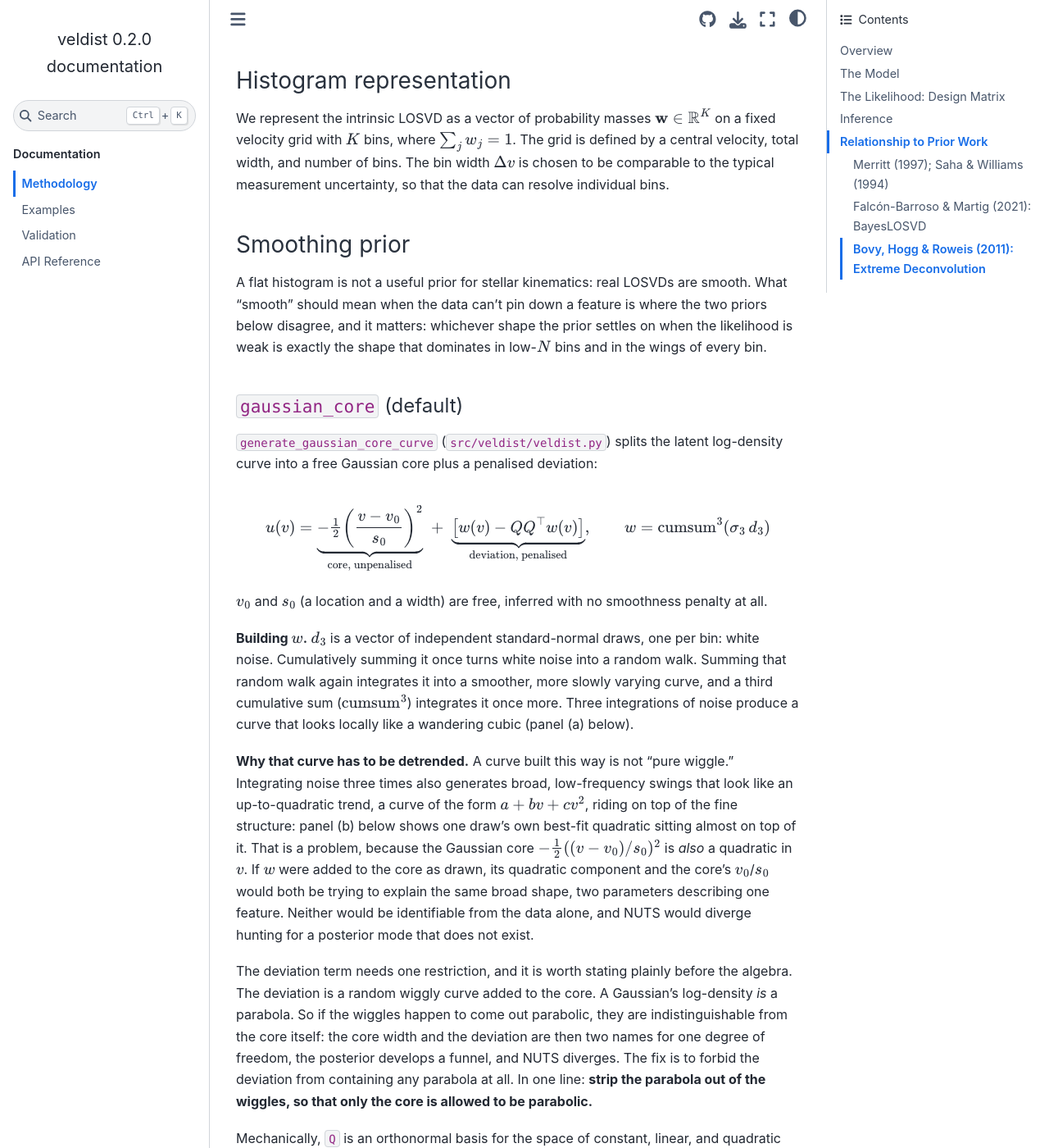
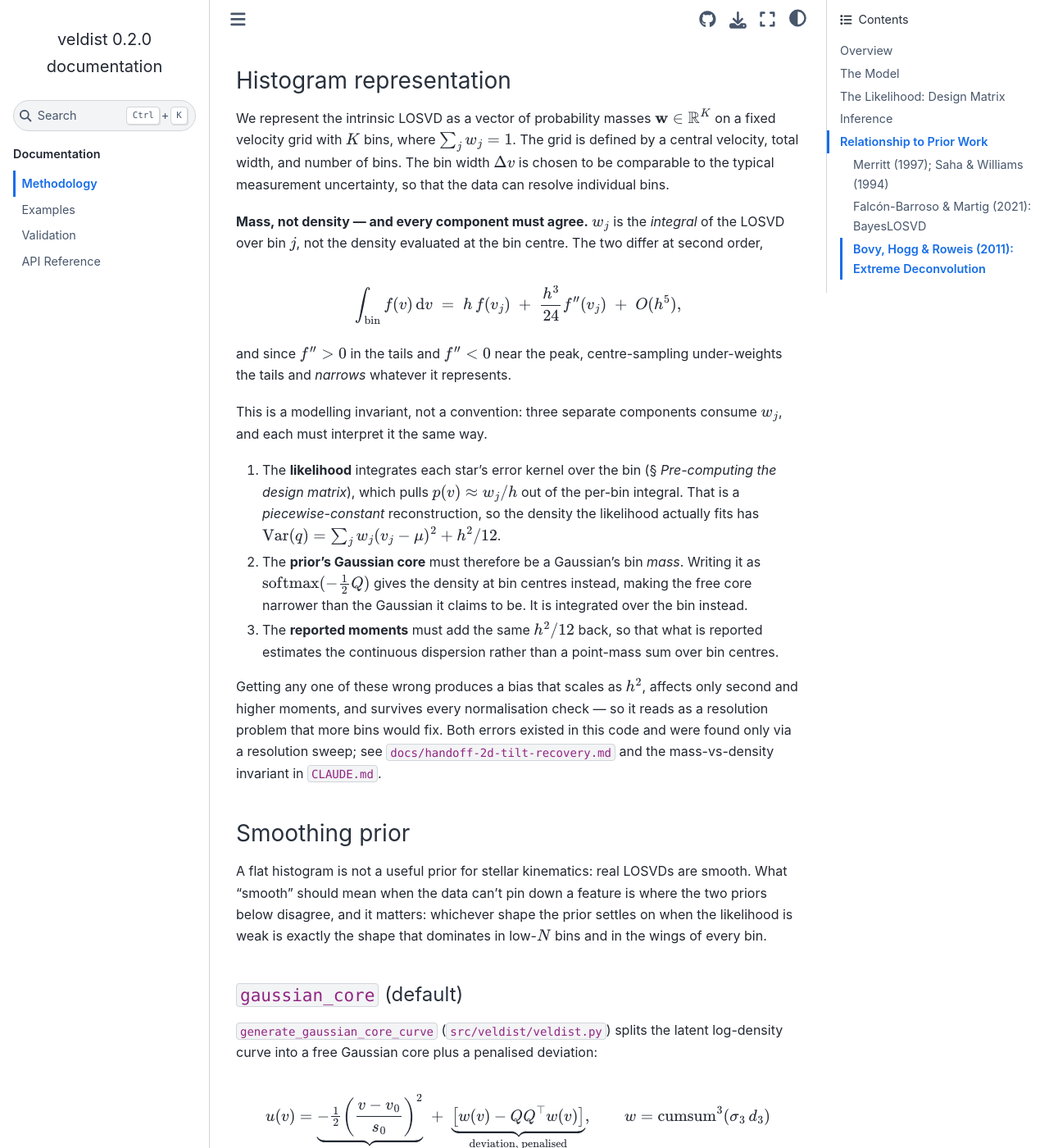
Before and after one commit to pjs902/veldist, a Sphinx documentation site: the page built from docs/theory.md, in a window 1280 px wide and 1400 px high, scrolled down 886 px. Shown: the whole window at 82% size. Built offline with Sphinx 7.4.7 and the Sphinx Book theme 1.1.4, drawn with Linux system fonts in a browser that asks for light colours; some of the changed text lies outside the part shown.

Commit message:
docs(theory): state the mass-not-density invariant in the model description
The histogram-representation section said the LOSVD is "a vector of
probability masses" and left it there. That is the load-bearing sentence in
the whole document and it was doing no work: nothing said what breaks if a
component treats those numbers as a density instead, and two components did.

Adds the O(h^2) expansion, the sign argument (f'' > 0 in the tails, so
centre-sampling under-weights them and narrows the distribution), and the
three consumers that must agree: the likelihood integrates the error kernel
over the bin and so implies a piecewise-constant reconstruction carrying
+h^2/12; the prior's Gaussian core must therefore be a bin mass rather than
softmax(-Q/2), which is the centre density; and the reported moments must add
the same h^2/12 back to estimate a continuous dispersion.

Also qualifies the Merritt null-space argument. "A Gaussian's log-density is
exactly quadratic" is true of the density and not of the bin mass, whose log
departs from a parabola at O(h^4). That is far below the deviation's scale and
leaves the argument intact, but it is exactly why the core is integrated
rather than point-sampled, so the qualification belongs next to the claim.

Co-Authored-By: Claude Opus 5 <noreply@anthropic.com>
Claude-Session: https://claude.ai/code/session_01LDCc9vPLr2QBQGoinTkpbM

```diff
--- a/docs/theory.md
+++ b/docs/theory.md
@@ -43,6 +43,38 @@ where $\sum_j w_j = 1$.  The grid is defined by a central velocity, total
 width, and number of bins.  The bin width $\Delta v$ is chosen to be
 comparable to the typical measurement uncertainty, so that the data can
 resolve individual bins.
+
+**Mass, not density — and every component must agree.** $w_j$ is the
+*integral* of the LOSVD over bin $j$, not the density evaluated at the bin
+centre. The two differ at second order,
+
+$$\int_{\text{bin}} f(v)\,\mathrm{d}v \;=\; h\,f(v_j) \;+\; \frac{h^3}{24}f''(v_j) \;+\; O(h^5),$$
+
+and since $f''>0$ in the tails and $f''<0$ near the peak, centre-sampling
+under-weights the tails and *narrows* whatever it represents.
+
+This is a modelling invariant, not a convention: three separate components
+consume $w_j$, and each must interpret it the same way.
+
+1. The **likelihood** integrates each star's error kernel over the bin
+   (§ *Pre-computing the design matrix*), which pulls $p(v)\approx w_j/h$ out
+   of the per-bin integral. That is a *piecewise-constant* reconstruction, so
+   the density the likelihood actually fits has
+   $\operatorname{Var}(q) = \sum_j w_j (v_j-\mu)^2 + h^2/12$.
+2. The **prior's Gaussian core** must therefore be a Gaussian's bin *mass*.
+   Writing it as $\mathrm{softmax}(-\tfrac12 Q)$ gives the density at bin
+   centres instead, making the free core narrower than the Gaussian it
+   claims to be. It is integrated over the bin instead.
+3. The **reported moments** must add the same $h^2/12$ back, so that what is
+   reported estimates the continuous dispersion rather than a point-mass sum
+   over bin centres.
+
+Getting any one of these wrong produces a bias that scales as $h^2$, affects
+only second and higher moments, and survives every normalisation check —
+so it reads as a resolution problem that more bins would fix. Both errors
+existed in this code and were found only via a resolution sweep; see
+`docs/handoff-2d-tilt-recovery.md` and the mass-vs-density invariant in
+`CLAUDE.md`.
 
 ### Smoothing prior
 
@@ -162,6 +194,11 @@ This is the discrete, generative analogue of the roughness penalty
 $\int \left[\mathrm{d}^3/\mathrm{d}v^3 \log N(v)\right]^2\,\mathrm{d}v$ used
 by Merritt (1997, AJ, 114, 228): a Gaussian's log-density is exactly
 quadratic, so its third derivative, and the penalty, vanish identically.
+(On the grid the core is the Gaussian's bin *mass*, whose log departs from
+an exact parabola at $O(h^4)$ — see § *Histogram representation*. That
+departure is far below the deviation's own scale and does not disturb the
+null-space argument, but it is why the core is integrated rather than
+point-sampled.)
 **The infinite-smoothing limit is therefore a Gaussian with the data's own
 mean and dispersion**, not a flat histogram. That matters in the wings of
 every bin and in any low-$N$ bin: where the likelihood is uninformative,
```
